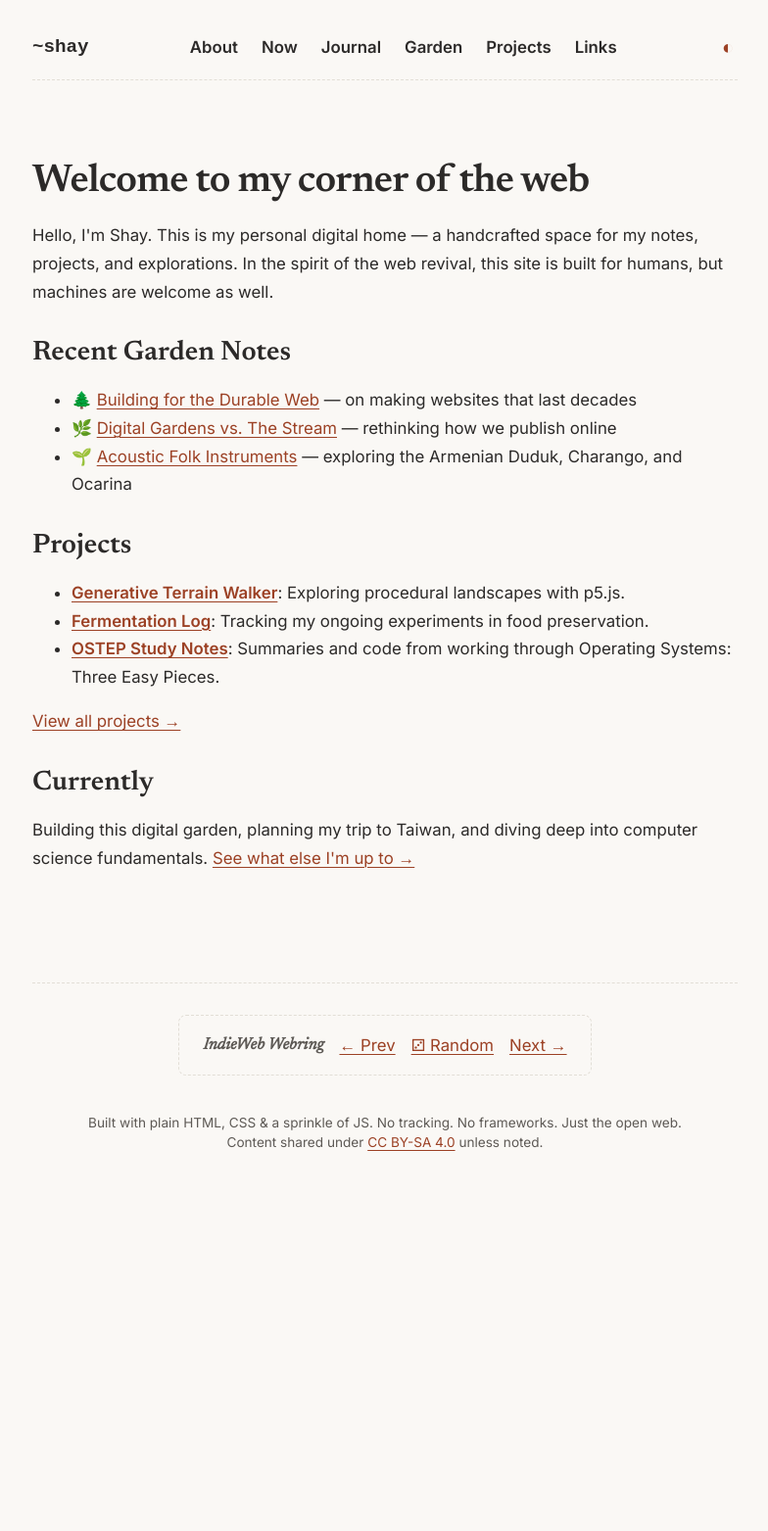
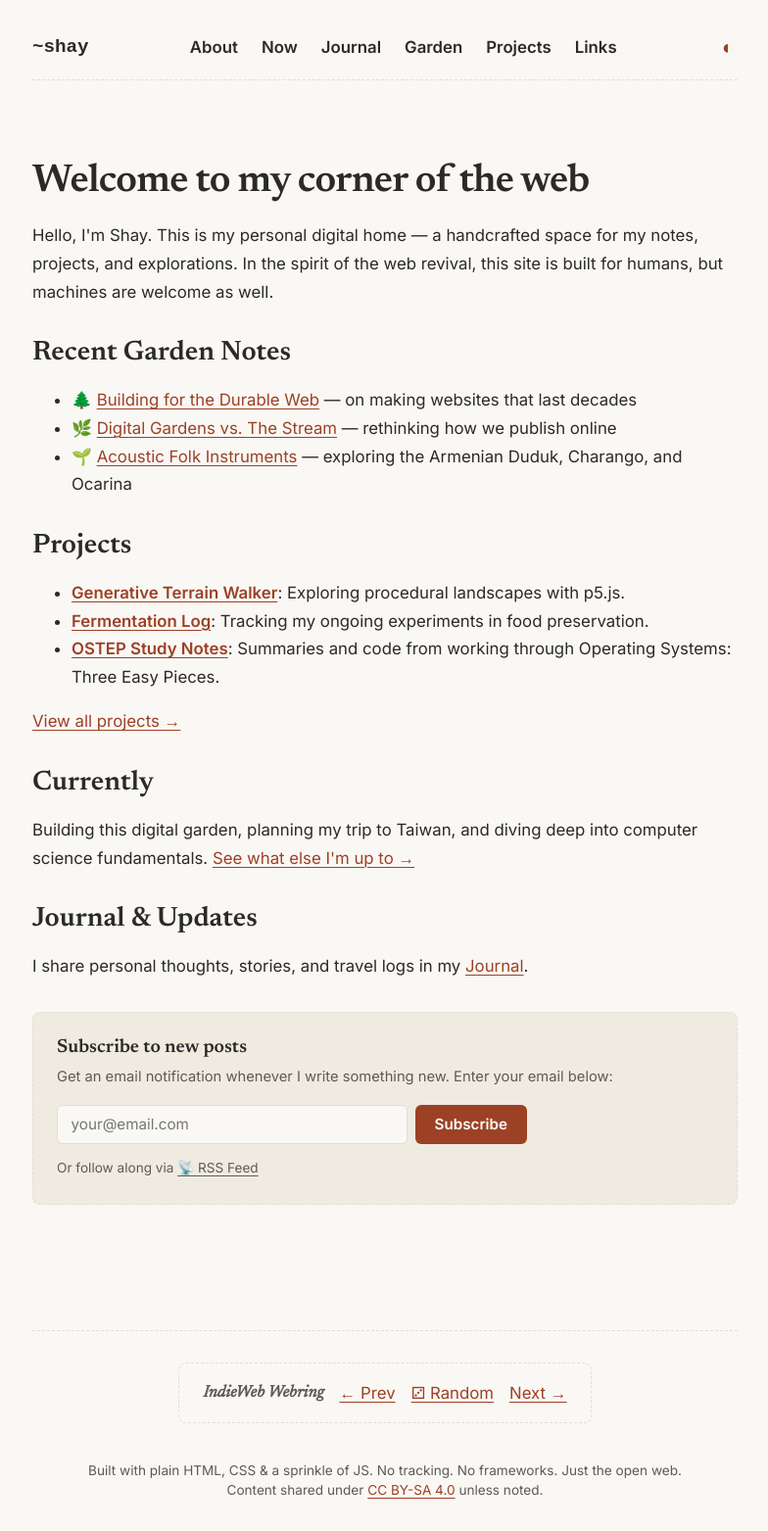
Before and after one commit to Shayshoon/Shayshoon.github.io, a Jekyll site: the page built from index.html, in a window 1280 px wide. Shown: the whole page at 98% size, without its empty margins (247-1031 px from the left). Built offline with Jekyll 4.4.1, drawn with Linux system fonts in a browser that asks for light colours; before the commit the page ends 1209 px from its top, so only the background shows below that.

Commit message:
fix subscription

```diff
--- a/_config.yml
+++ b/_config.yml
@@ -2,6 +2,7 @@ title: "Shay's Digital Home"
 description: "A personal journal, digital garden, and collection of thoughts."
 url: "https://shayshoon.github.io"
 author: "Shay"
+subscribe_action_url: "https://script.google.com/macros/s/AKfycbyUxP9qkDCe0vn3aI8AYhL8za985_1z-G-sG7ThEuuKQp9VgsW3p1Epdewv_u-NHHmdLw/exec"
 
 collections:
   posts:
--- /dev/null
+++ b/_includes/subscribe-form.html
@@ -0,0 +1,27 @@
+<div class="subscribe-box">
+  <div class="subscribe-box-header">
+    <h3>Subscribe to new posts</h3>
+    <p>Get an email notification whenever I write something new. Enter your email below:</p>
+  </div>
+  <form
+    action="{{ site.subscribe_action_url }}"
+    method="POST"
+    class="subscribe-form"
+  >
+    <div class="subscribe-form-row">
+      <input
+        type="email"
+        name="email"
+        class="subscribe-input"
+        placeholder="your@email.com"
+        aria-label="Your email address"
+        required
+      />
+      <button type="submit" class="subscribe-submit-btn">Subscribe</button>
+    </div>
+    <div class="subscribe-status-msg" style="display: none;"></div>
+    <div class="subscribe-footer-note">
+      <span>Or follow along via <a href="/feed.xml" target="_blank" rel="noopener">📡 RSS Feed</a></span>
+    </div>
+  </form>
+</div>
--- a/_layouts/post.html
+++ b/_layouts/post.html
@@ -50,9 +50,10 @@
       {{ content }}
     </div>
 
-    <p style="margin-top: 2rem; display: flex; justify-content: space-between; align-items: center; flex-wrap: wrap; gap: 1rem;">
+    {% include subscribe-form.html %}
+
+    <p style="margin-top: 1.5rem;">
       <a href="/journal/">← Back to Journal</a>
-      <a href="/feed.xml" class="rss-post-link" title="Subscribe to RSS feed" target="_blank" rel="noopener">📡 Subscribe via RSS</a>
     </p>
   </main>
 
--- a/assets/css/style.css
+++ b/assets/css/style.css
@@ -502,6 +502,113 @@ html[data-theme='dark'] .status-evergreen { color: #a5d6a7; }
   text-decoration: underline;
 }
 
+/* Subscribe Box Component */
+.subscribe-box {
+  margin: 2rem 0;
+  padding: 1.5rem;
+  border: 1px dashed var(--border-color);
+  border-radius: 8px;
+  background-color: var(--code-bg);
+}
+
+.subscribe-box-header h3 {
+  margin-top: 0;
+  margin-bottom: 0.35rem;
+  font-size: 1.2rem;
+}
+
+.subscribe-box-header p {
+  margin: 0 0 1rem;
+  font-size: 0.92rem;
+  color: var(--text-muted);
+}
+
+.subscribe-form {
+  display: flex;
+  flex-direction: column;
+  gap: 0.6rem;
+}
+
+.subscribe-form-row {
+  display: flex;
+  gap: 0.5rem;
+  max-width: 480px;
+  flex-wrap: wrap;
+}
+
+.subscribe-input {
+  flex: 1 1 220px;
+  padding: 0.6rem 0.85rem;
+  font-family: inherit;
+  font-size: 0.95rem;
+  color: var(--text-primary);
+  background-color: var(--bg-color);
+  border: 1px solid var(--border-color);
+  border-radius: 6px;
+  outline: none;
+  transition: border-color 0.2s ease, box-shadow 0.2s ease;
+}
+
+.subscribe-input:focus {
+  border-color: var(--accent-color);
+  box-shadow: 0 0 0 3px rgba(156, 65, 37, 0.15);
+}
+
+.subscribe-submit-btn {
+  padding: 0.6rem 1.25rem;
+  font-family: inherit;
+  font-size: 0.95rem;
+  font-weight: 600;
+  color: #fff;
+  background-color: var(--accent-color);
+  border: none;
+  border-radius: 6px;
+  cursor: pointer;
+  transition: background-color 0.2s ease, transform 0.15s ease;
+  white-space: nowrap;
+}
+
+.subscribe-submit-btn:hover,
+.subscribe-submit-btn:focus-visible {
+  background-color: var(--accent-hover);
+  transform: translateY(-1px);
+}
+
+.subscribe-footer-note {
+  font-size: 0.85rem;
+  color: var(--text-muted);
+  margin-top: 0.25rem;
+}
+
+.subscribe-footer-note a {
+  color: var(--text-muted);
+  text-decoration: underline;
+}
+
+.subscribe-footer-note a:hover {
+  color: var(--accent-color);
+}
+
+.subscribe-status-msg {
+  font-size: 0.88rem;
+  margin-top: 0.5rem;
+  padding: 0.5rem 0.75rem;
+  border-radius: 6px;
+  max-width: 480px;
+}
+
+.subscribe-status-msg.success {
+  color: #2e7d32;
+  background-color: rgba(46, 125, 50, 0.12);
+  border: 1px solid rgba(46, 125, 50, 0.3);
+}
+
+.subscribe-status-msg.error {
+  color: #c62828;
+  background-color: rgba(198, 40, 40, 0.12);
+  border: 1px solid rgba(198, 40, 40, 0.3);
+}
+
 /* Journal post content */
 .journal-post-meta {
   margin-bottom: 2rem;
--- a/assets/js/main.js
+++ b/assets/js/main.js
@@ -56,6 +56,66 @@ document.addEventListener('DOMContentLoaded', () => {
       this.select();
     });
   }
+
+  // Handle Email Subscribe Form Submission (Google Sheets)
+  function initSubscribeForm() {
+    const subscribeForms = document.querySelectorAll('.subscribe-form');
+    subscribeForms.forEach(form => {
+      form.addEventListener('submit', async (e) => {
+        e.preventDefault();
+        const actionUrl = form.getAttribute('action')?.trim();
+        const submitBtn = form.querySelector('.subscribe-submit-btn');
+        const input = form.querySelector('.subscribe-input');
+        const statusMsg = form.querySelector('.subscribe-status-msg');
+        const email = input.value.trim();
+
+        if (!actionUrl || actionUrl === "") {
+          if (statusMsg) {
+            statusMsg.textContent = 'Please configure your Google Sheet URL in _config.yml to start collecting emails.';
+            statusMsg.className = 'subscribe-status-msg error';
+            statusMsg.style.display = 'block';
+          }
+          return;
+        }
+
+        const originalBtnText = submitBtn.textContent;
+        submitBtn.disabled = true;
+        submitBtn.textContent = 'Subscribing...';
+        if (statusMsg) statusMsg.style.display = 'none';
+
+        try {
+          const formData = new FormData();
+          formData.append('email', email);
+          formData.append('date', new Date().toISOString());
+
+          await fetch(actionUrl, {
+            method: 'POST',
+            body: formData,
+            mode: 'no-cors'
+          });
+
+          input.value = '';
+          submitBtn.disabled = false;
+          submitBtn.textContent = 'Subscribed!';
+          if (statusMsg) {
+            statusMsg.textContent = "✓ You're subscribed! Thanks for following along.";
+            statusMsg.className = 'subscribe-status-msg success';
+            statusMsg.style.display = 'block';
+          }
+        } catch (err) {
+          submitBtn.disabled = false;
+          submitBtn.textContent = originalBtnText;
+          if (statusMsg) {
+            statusMsg.textContent = 'Oops, something went wrong. Please try again or subscribe via RSS.';
+            statusMsg.className = 'subscribe-status-msg error';
+            statusMsg.style.display = 'block';
+          }
+        }
+      });
+    });
+  }
+
+  initSubscribeForm();
 
   // Journal Post Image Lightbox & Scrollable Gallery
   function initPostLightbox() {
--- a/index.html
+++ b/index.html
@@ -52,6 +55,12 @@
         <a href="/now/">See what else I'm up to &rarr;</a>
       </p>
     </section>
+
+    <section>
+      <h2>Journal &amp; Updates</h2>
+      <p>I share personal thoughts, stories, and travel logs in my <a href="/journal/">Journal</a>.</p>
+      {% include subscribe-form.html %}
+    </section>
   </main>
 
   <site-footer></site-footer>
```
Also changed, not shown: other parts of index.html (+3 -0 lines).
